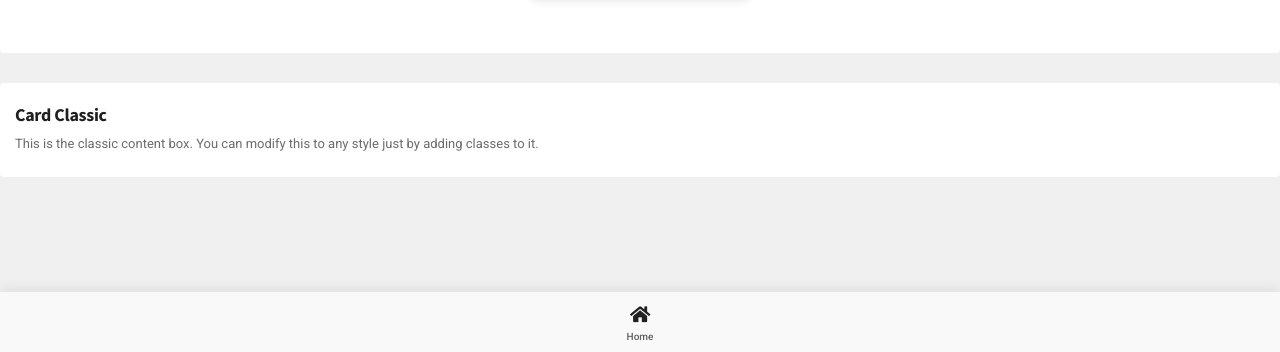
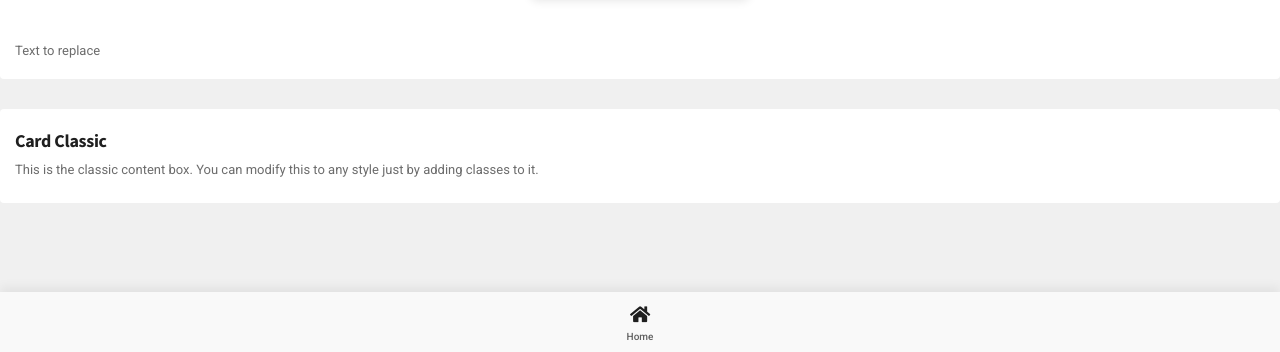
Before and after one commit to jeff-creator/seazn, a plain HTML site: page index.html in a window 1280 px wide. Shown: the part 448-800 px from the top of the page. Drawn offline with Linux system fonts and the light colour scheme.

Commit message:
Update index.html

```diff
--- a/index.html
+++ b/index.html
@@ -47,7 +47,7 @@
                -->
                 <img class="img-fluid preload-img" src="images/empty.png" data-src="https://images.unsplash.com/photo-1587411768345-867e228218c8?ixlib=rb-1.2.1&ixid=eyJhcHBfaWQiOjEyMDd9&auto=format&fit=crop&w=500&q=80" alt="image">
                 <a href="#" class="btn btn-xl mb-3 rounded-s text-uppercase font-900 shadow-s border-red2-dark  bg-red2-light btn-center-l">Get inspiration</a><br>
-
+                <p id="testDisplay">Text to replace</p>
             </div>
         </div>
 
```
